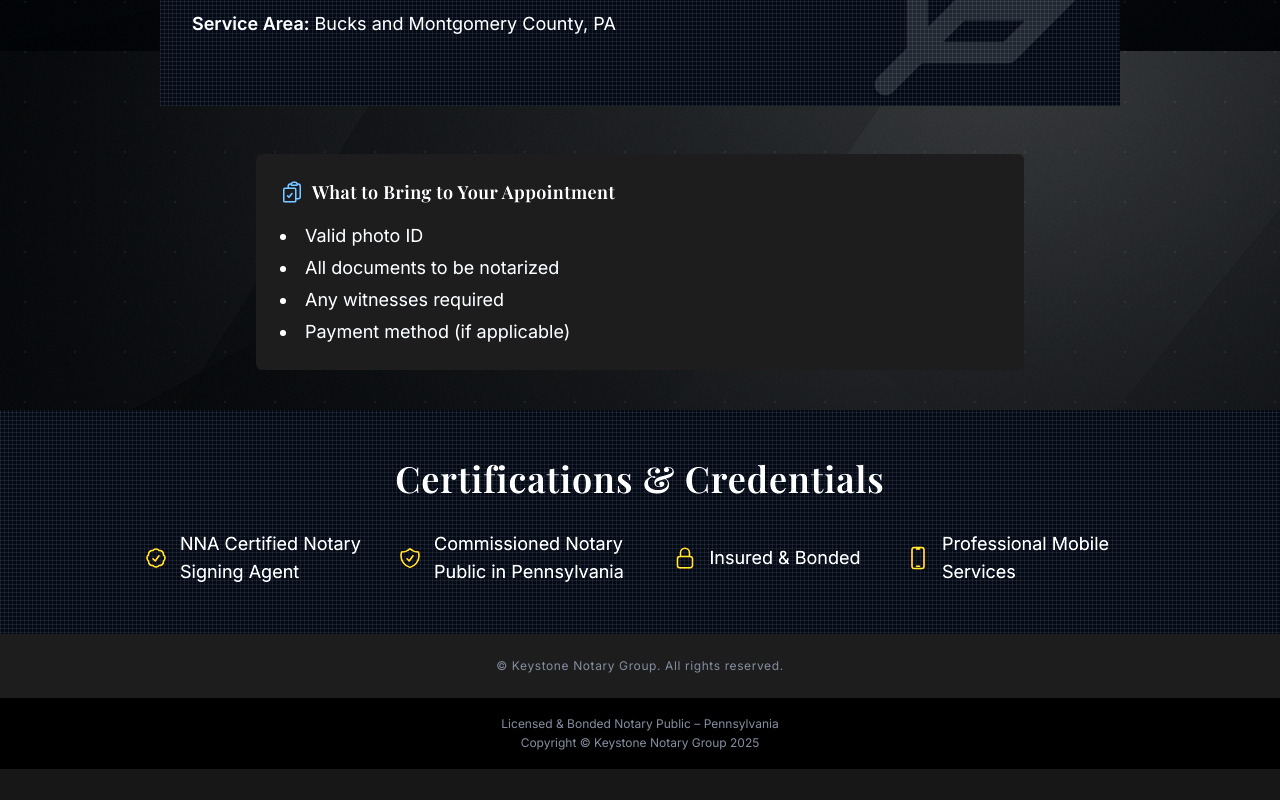
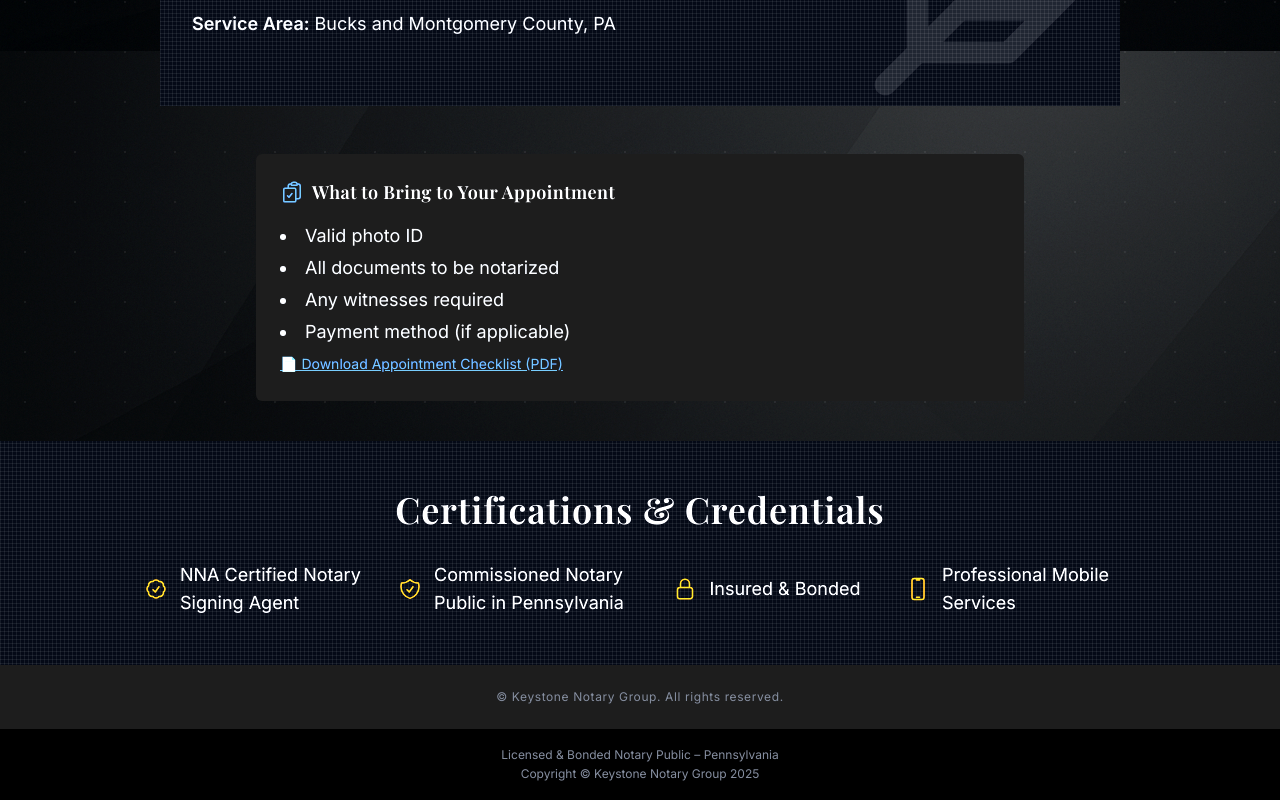
Before and after one commit to BikerViking/keystone-site, a React (Create React App) app: page /contact in a window 1280 px wide. Shown: the part 973-1773 px from the top of the page. Before the commit the page ends 1742 px from the top, so only its background shows below. Built offline with nearby package versions, Linux system fonts and the light colour scheme.

Commit message:
Add GA4 schema, PWA cache update, and checklist PDF

```diff
--- a/public/index.html
+++ b/public/index.html
@@ -35,7 +35,9 @@
       {
         "@context": "https://schema.org",
         "@type": "LocalBusiness",
-        "name": "Keystone Notary Group, LLC",
+        "additionalType": "https://schema.org/Notary",
+        "name": "Keystone Notary Group",
+        "description": "Mobile Notary Services in Pennsylvania",
         "image": "/logo.PNG",
         "url": "https://www.keystonenotarygroup.com/",
         "telephone": "+1-267-309-9000",
--- a/public/service-worker.js
+++ b/public/service-worker.js
@@ -3,7 +3,8 @@ const URLS_TO_CACHE = [
   '/',
   '/index.html',
   '/logo.PNG',
-  '/manifest.json'
+  '/manifest.json',
+  '/checklist.pdf'
 ];
 
 self.addEventListener('install', event => {
--- a/src/components/LayoutWrapper.jsx
+++ b/src/components/LayoutWrapper.jsx
@@ -46,7 +46,9 @@ export default function LayoutWrapper({ children, fullWidth = false }) {
             {
               "@context": "https://schema.org",
               "@type": "LocalBusiness",
-              "name": "Keystone Notary Group, LLC",
+              "additionalType": "https://schema.org/Notary",
+              "name": "Keystone Notary Group",
+              "description": "Mobile Notary Services in Pennsylvania",
               "image": "/logo.PNG",
               "url": "https://www.keystonenotarygroup.com/",
               "telephone": "+1-267-309-9000",
--- a/src/pages/contact.jsx
+++ b/src/pages/contact.jsx
@@ -184,6 +184,13 @@ export default function ContactPage() {
             <li>Any witnesses required</li>
             <li>Payment method (if applicable)</li>
           </ul>
+          <a
+            href="/checklist.pdf"
+            download
+            className="mt-2 inline-block text-sm text-blue-400 underline hover:text-blue-300"
+          >
+            📄 Download Appointment Checklist (PDF)
+          </a>
         </div>
       </section>
     </LayoutWrapper>
```
Also changed, not shown: 1 other file (tests, documents, lock files or other folders).
